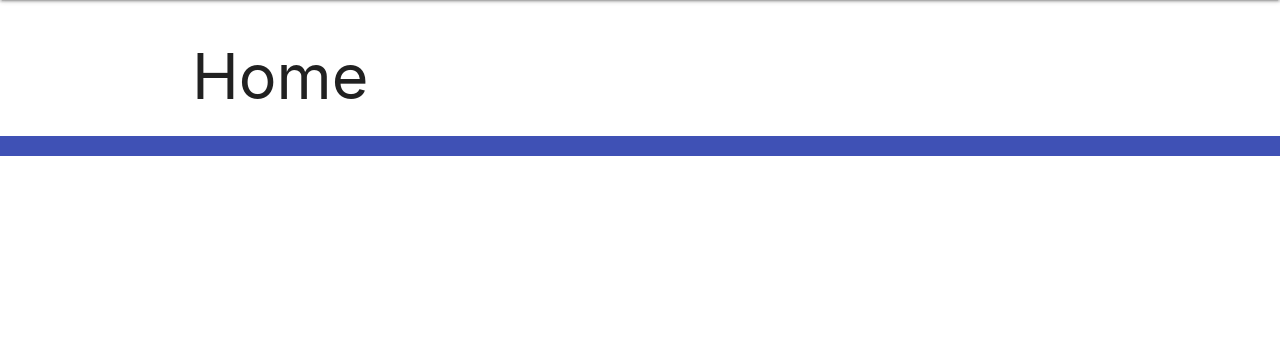
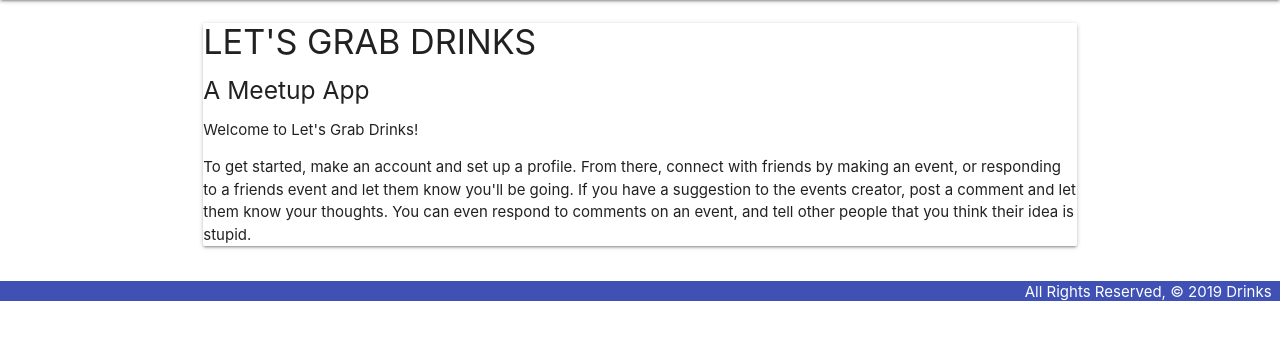
Before and after one commit to lauraunci/lets_grab_drinks, a Django app: page / in a window 1280 px wide. Shown: the part 64-404 px from the top of the page. Run offline with Django 3.2, Linux system fonts and the light colour scheme.

Commit message:
Add Style

```diff
--- a/main_app/static/css/style.css
+++ b/main_app/static/css/style.css
@@ -1,4 +1,5 @@
 footer.page-footer {
-  padding-top: auto;
+  padding-top: 0;
   text-align: right;
+  height: 20px;
 }
--- a/main_app/templates/events/detail.html
+++ b/main_app/templates/events/detail.html
@@ -22,7 +22,7 @@
   <div class="col s6">
     {% for parent in comments %}
     <div id="p{{parent.id}}">
-      <p class="red-text">{{ parent.author }}</p>
+      <div><span class="red-text">{{ parent.author }}</span> says:</div>
       <div class="">
         {{ parent.content }}
       </div>
@@ -38,8 +38,8 @@
       </div>
       {% with children=parent.get_children %}
       {% for child in children %}
-      <div class="offset-s2 col s10">
-        <p class="blue-text">{{ child.author }}</p>
+      <div class="offset-s1 col s11">
+        <div><span class="blue-text">{{ child.author }}</span> says:</div>
         <div class="">
           {{ child.content }}
         </div>
--- a/main_app/templates/home.html
+++ b/main_app/templates/home.html
@@ -1,6 +1,21 @@
 {% extends 'base.html' %}
 {% block content %}
 
-<h1>Home</h1>
-
+<div class="row">
+  <div class="col s12">
+    <div class="card">
+      <h4>LET'S GRAB DRINKS</h4>
+      <h5>A Meetup App</h5>
+      <p>Welcome to <span>Let's Grab Drinks</span>!</p>
+      <p>
+        To get started, make an account and set up a profile. From there,
+        connect with friends by making an event, or responding to a friends
+        event and let them know you'll be going. If you have a suggestion to
+        the events creator, post a comment and let them know your thoughts.
+        You can even respond to comments on an event, and tell other people
+        that you think their idea is stupid.
+      </p>
+    </div>
+  </div>
+</div>
 {% endblock %}
```
Also changed, not shown: main_app/templates/profile.html (+7 -4 lines), main_app/migrations/0005_merge_20191107_1937.py (added).
